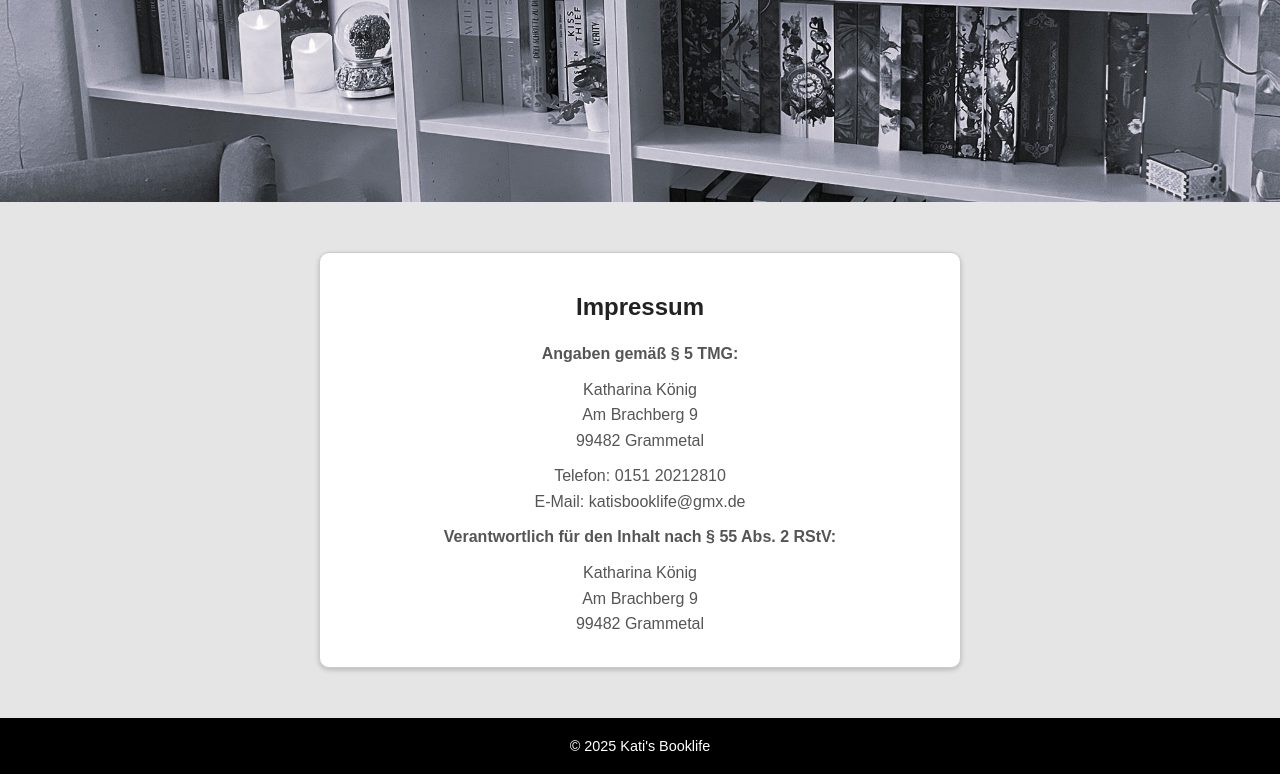
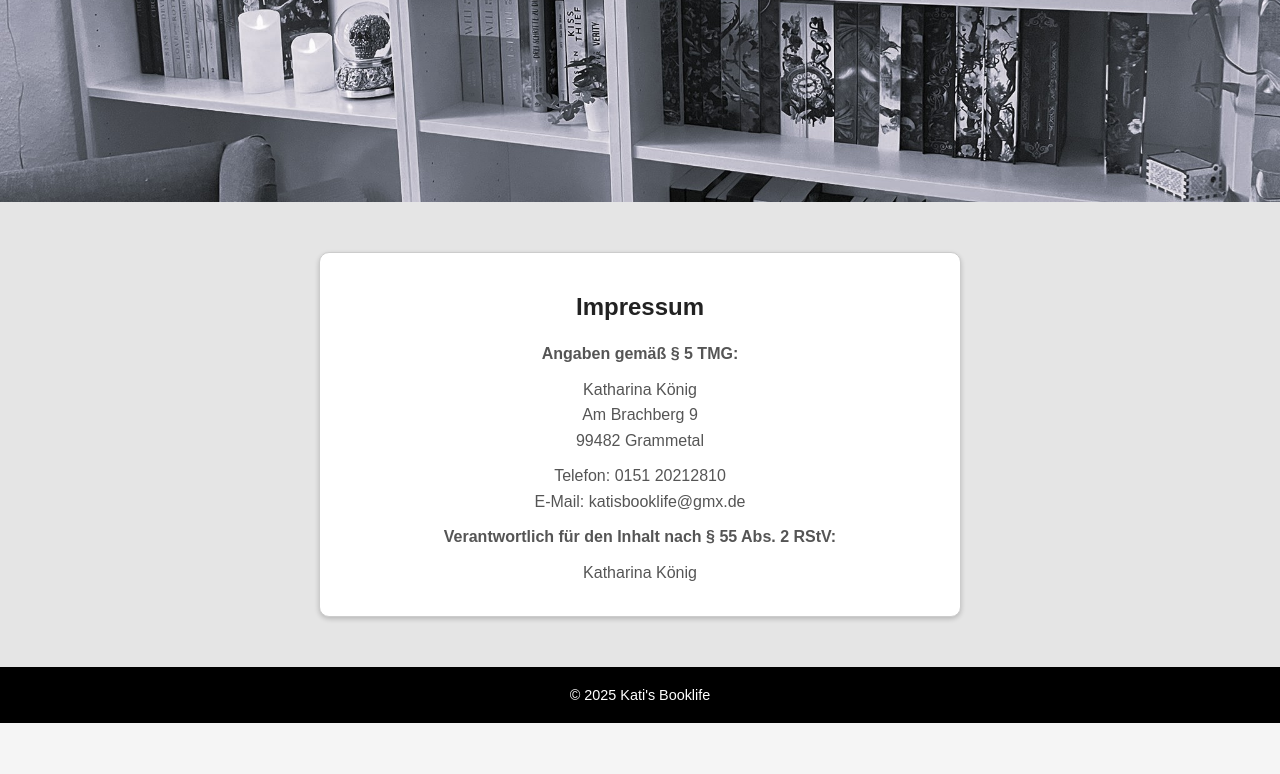
Before and after one commit to jacquelinemischon1810/katisbooklife, a plain HTML site: page index.html in a window 1280 px wide. Shown: the part 298-1072 px from the top of the page. After the commit the page ends 1021 px from the top, so only its background shows below. Drawn offline with Linux system fonts and the light colour scheme.

Commit message:
index.html

```diff
--- a/index.html
+++ b/index.html
@@ -117,9 +117,7 @@
             </p>
             <p><strong>Verantwortlich für den Inhalt nach § 55 Abs. 2 RStV:</strong></p>
             <p>
-                Katharina König<br>
-                Am Brachberg 9<br>
-                99482 Grammetal
+                Katharina König
             </p>
         </div>
     </div>
```
